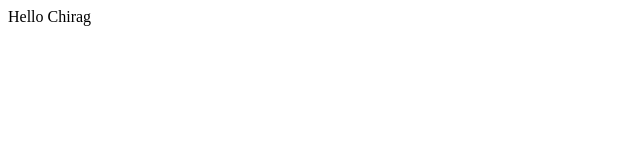
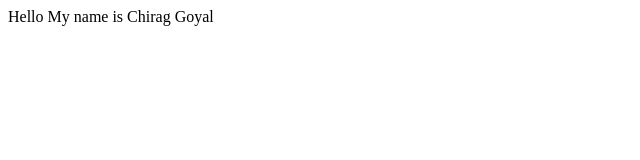
Before and after one commit to chirag-tokopedia/demo-git, a plain HTML site: page index.html in a window 1280 px wide. Shown: the whole page, without its empty margins (0-640 px from the left). Drawn offline with Linux system fonts and the light colour scheme.

Commit message:
Updated 2 files

```diff
--- a/index.html
+++ b/index.html
@@ -1 +1 @@
-<div>Hello Chirag</div>
+<div>Hello My name is Chirag Goyal</div>
```
Also changed, not shown: 1 other file.
